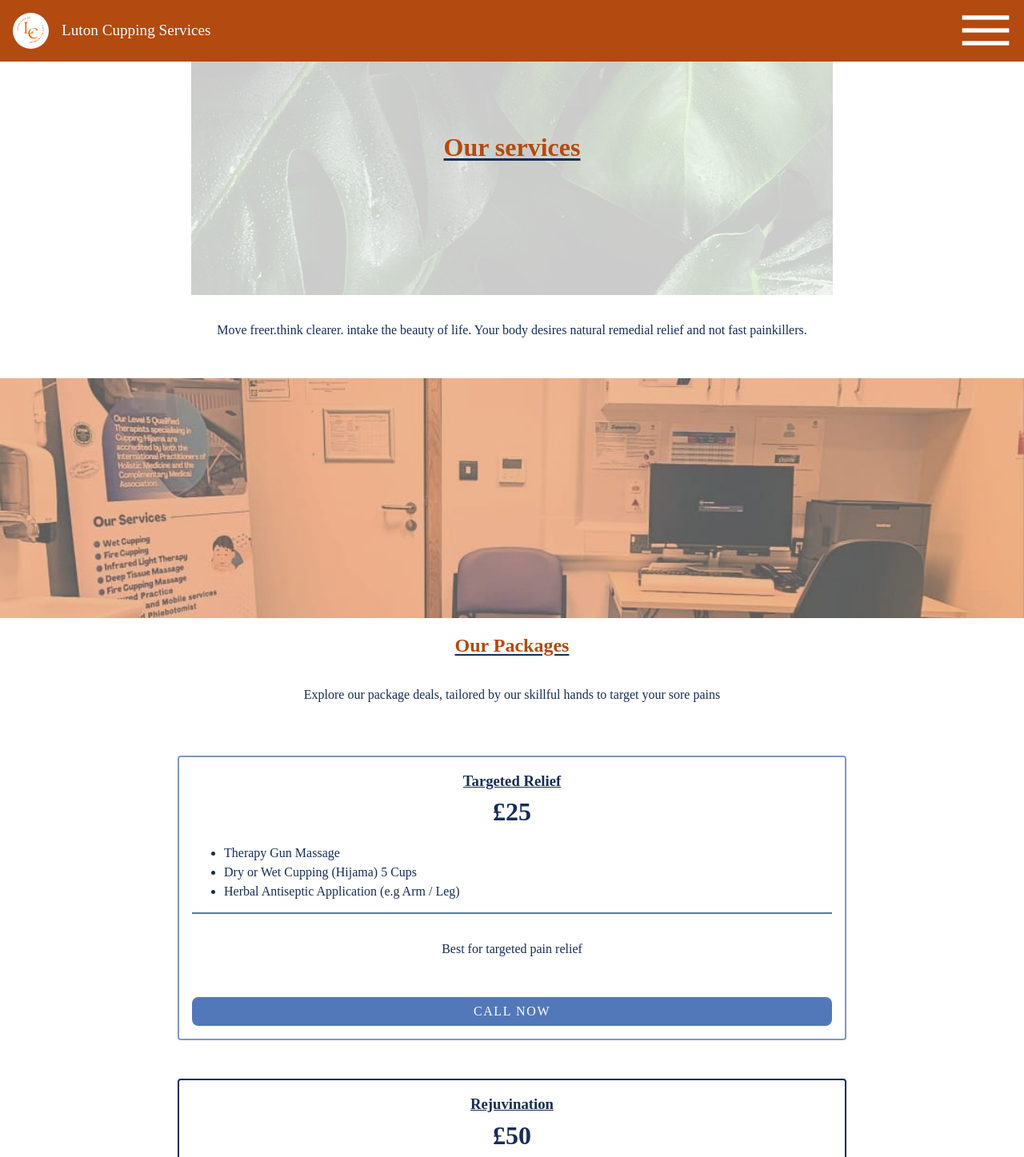
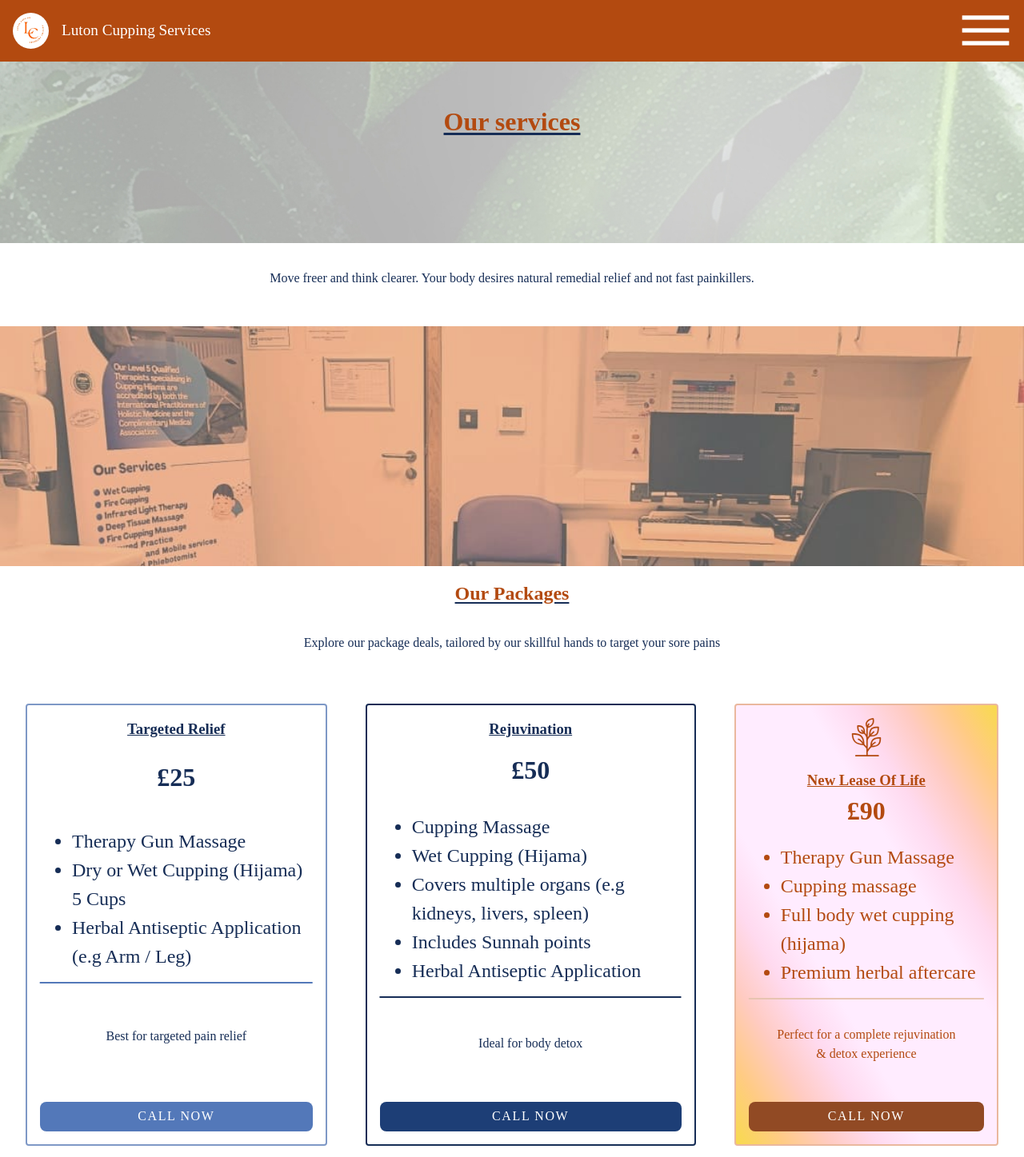
Before and after one commit to wawawoh/Luton-cupping, a plain HTML site: page services/services.html in a window 1280 px wide. Shown: the top 1447 px of the page at 80% size. Drawn offline with Linux system fonts and the light colour scheme; a web font is replaced by a local one.

Commit message:
fixed wording and desktop

```diff
--- a/contact/contact.css
+++ b/contact/contact.css
@@ -42,6 +42,7 @@ main {
     gap: 1rem;
     border: solid 2px;
     padding: 1rem;
+    border-radius: 2rem;
     p {
         margin: 1rem 0;
     }
@@ -56,3 +57,24 @@ main {
 
     }
 }
+
+@media only screen and (min-width:700px) {
+
+    h1 {
+    margin: auto;
+    font-size: 2rem;
+    padding: 10% 0;
+    background-image: url(/images/hero-desktop.jpeg);
+    background-position: center;
+    background-repeat: no-repeat;
+    background-size: cover;
+}
+    .options-wrapper {
+        flex-direction: row;
+        justify-content: space-around;
+
+    }
+    .plant {
+        max-width: 5rem;
+    }
+}
--- a/services/services.css
+++ b/services/services.css
@@ -16,8 +16,9 @@ main {
 ------------------------------------ */
 h1 {
     margin: auto;
+    width: 100%;
     font-size: 2rem;
-    padding: 20% 0;
+    padding: 20% 1px;
     background-image: url(/images/hero-mobile.jpeg);
     background-position: center;
     background-repeat: no-repeat;
@@ -111,11 +112,12 @@ h1,h2, h3, h4, p {
     }
 }
 .high {
-      border: #B34A10 solid 2px;
+      border: #eab89e solid 2px;
       color: #B34A10;
     border-radius: 4px;
+    background-image: linear-gradient(to right top, #f8da4d, #ffcb84, #ffcbc2, #ffdaef, #ffecff, #ffecff, #ffecff, #ffecff, #ffdaef, #ffcbc2, #ffcb84, #f8da4d);
     ul::after {
-        background-color: #c26837;
+        background-color: #e8c4b1;
     }
     img {
         width: 20%;
@@ -150,9 +152,47 @@ h1,h2, h3, h4, p {
 
 
 /* CALL CHARGE */
+.callout-charge {
+    img {
+        margin: auto;
+    }
+}
 
 /* HEADER
 ----------------------------- */
 
 /* FOOTER
 -------------------------------- */
+
+@media only screen and (min-width:700px) {
+
+    h1 {
+    margin: auto;
+    font-size: 2rem;
+    padding: 10% 0;
+    width: 100vw;
+    background-image: url(/images/hero-desktop.jpeg);
+    background-position: center;
+    background-repeat: no-repeat;
+    background-size: cover;
+}
+    .packages-wrapper {
+        display: flex;
+    }
+    .package {
+        justify-content: space-between;
+    }
+    .high {
+        img {
+            max-width: 3rem;
+        }
+    }
+    .actual-list {
+        display: flex;
+        flex-direction: column;
+        gap: 2rem;
+    }
+    li {
+        font-size: 1.5rem;
+    }
+}
--- a/services/services.html
+++ b/services/services.html
@@ -45,7 +45,7 @@
             <section class="hero">
                 <h1>Our services</h1>
                 <p>
-                    Move freer.think clearer. intake the beauty of life. Your body desires natural remedial relief and not fast painkillers.
+                    Move freer and  think clearer. Your body desires natural remedial relief and not fast painkillers.
 
 
 
@@ -109,7 +109,7 @@
                 <h2>Want more?</h2>
                 <p>Below is a list of all of the  accredited services we offer , choose and add them together in a way which target you best </p>
                 <div class="list-of-services">
-                      <ul>
+                      <ul class="actual-list">
                     <li>Wet Cupping </li>
                     <li>Fire Cupping </li>
                     <li>Cupping Massage </li>
```
Also changed, not shown: contact/contact.html (+3 -3 lines), home/home.css (+38 -0 lines), index.html (+4 -4 lines).
